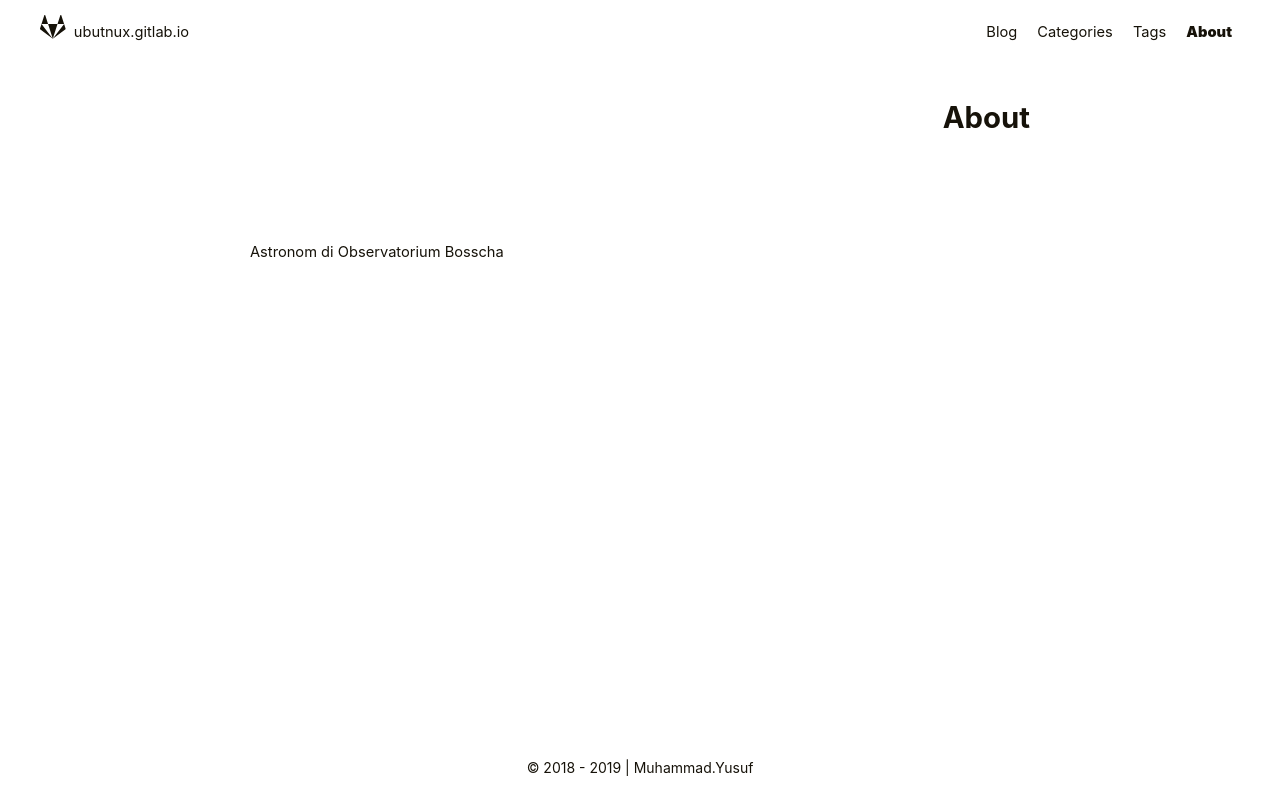
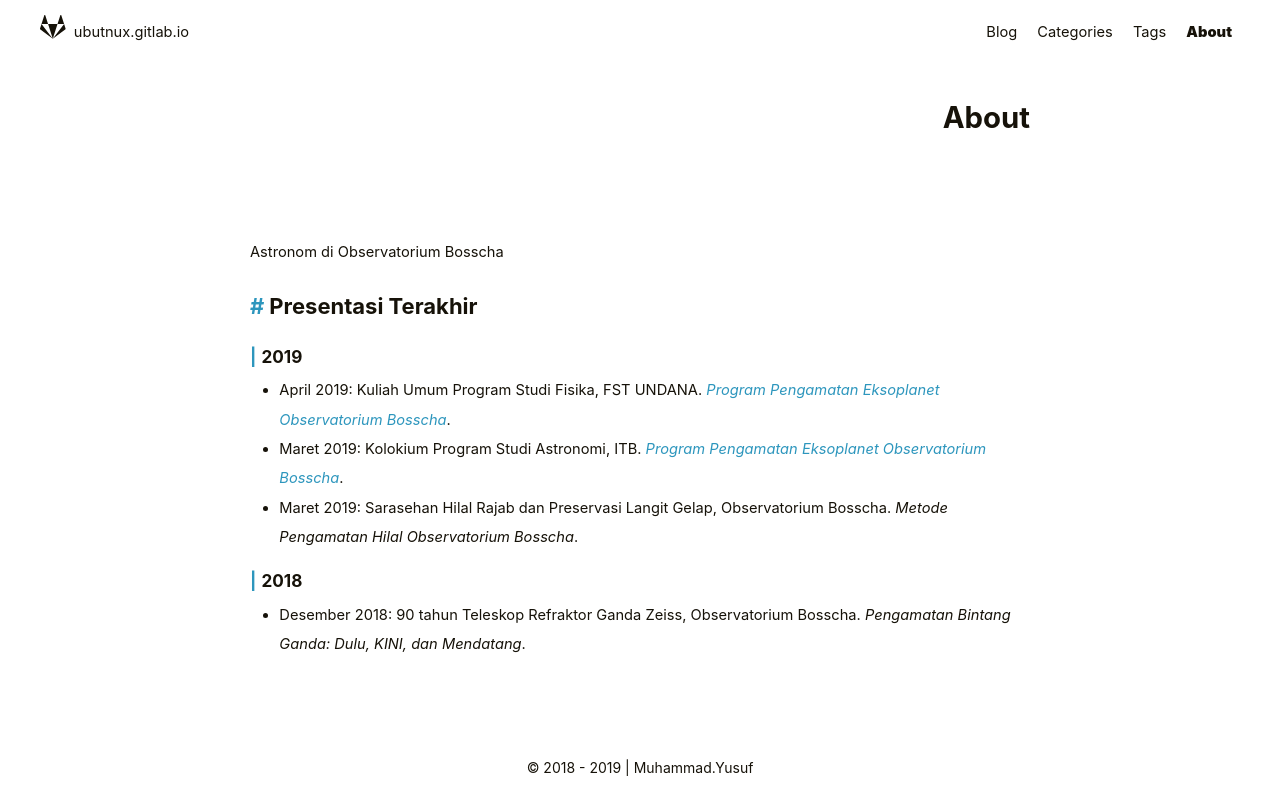
Before and after one commit to ubutnux/ubutnux.github.io, a plain HTML site: page about/index.html in a window 1280 px wide. Drawn offline with nearby package versions, Linux system fonts and the light colour scheme; some packages are replaced by stand-ins of ours; a web font is replaced by a local one.

Commit message:
rebuilding site Tue Mar 19 21:34:34 WIB 2019

```diff
--- a/about/index.html
+++ b/about/index.html
@@ -46,7 +46,8 @@
     "articleSection" : "",
     "name" : "About",
     "headline" : "About",
-    "description" : "Astronom di Observatorium Bosscha",
+    "description" : "Astronom di Observatorium Bosscha
+Presentasi Terakhir 2019  April 2019: Kuliah Umum Program Studi Fisika, FST UNDANA. Program Pengamatan Eksoplanet Observatorium Bosscha. Maret 2019: Kolokium Program Studi Astronomi, ITB. Program Pengamatan Eksoplanet Observatorium Bosscha. Maret 2019: Sarasehan Hilal Rajab dan Preservasi Langit Gelap, Observatorium Bosscha. Metode Pengamatan Hilal Observatorium Bosscha.  2018  Desember 2018: 90 tahun Teleskop Refraktor Ganda Zeiss, Observatorium Bosscha. Pengamatan Bintang Ganda: Dulu, KINI, dan Mendatang.",
     "inLanguage" : "en-us",
     "author" : "Muhammad.Yusuf",
     "creator" : "Muhammad.Yusuf",
@@ -57,7 +58,7 @@
     "datePublished": "2014-04-09 00:00:00 &#43;0000 UTC",
     "dateModified" : "2014-04-09 00:00:00 &#43;0000 UTC",
     "url" : "https://ubutnux.gitlab.io/about/",
-    "wordCount" : "4",
+    "wordCount" : "67",
     "keywords" : [  "ubutnux.gitlab.io"]
 }
 </script>
@@ -152,7 +153,26 @@
 <div class="post-warp archive">
     <h2 class="post-title" style="text-align:right;padding-bottom:2em">About</h2>
     <div class="post-content">
-        <p>Astronom di Observatorium Bosscha</p>
+
+
+<p>Astronom di Observatorium Bosscha</p>
+
+<h2 id="presentasi-terakhir">Presentasi Terakhir</h2>
+
+<h3 id="2019">2019</h3>
+
+<ul>
+<li>April 2019: Kuliah Umum Program Studi Fisika, FST UNDANA. <a href="https://ubutnux.github.io/pengamatan-exoplanet-presentasi" rel="nofollow noreferrer" target="_blank"><em>Program Pengamatan Eksoplanet Observatorium Bosscha</em></a>.</li>
+<li>Maret 2019: Kolokium Program Studi Astronomi, ITB. <a href="https://ubutnux.github.io/pengamatan-exoplanet-presentasi" rel="nofollow noreferrer" target="_blank"><em>Program Pengamatan Eksoplanet Observatorium Bosscha</em></a>.</li>
+<li>Maret 2019: Sarasehan Hilal Rajab dan Preservasi Langit Gelap, Observatorium Bosscha. <em>Metode Pengamatan Hilal Observatorium Bosscha</em>.</li>
+</ul>
+
+<h3 id="2018">2018</h3>
+
+<ul>
+<li>Desember 2018: 90 tahun Teleskop Refraktor Ganda Zeiss, Observatorium Bosscha. <em>Pengamatan Bintang Ganda: Dulu, KINI, dan
+Mendatang</em>.</li>
+</ul>
 
     </div>
 </div>
--- a/sitemap.xml
+++ b/sitemap.xml
@@ -147,7 +147,7 @@
     </url>
 
     <url>
-      <loc>https://ubutnux.gitlab.io/tags/python/</loc>
+      <loc>https://ubutnux.gitlab.io/categories/python/</loc>
 
       <lastmod>2019-03-11T00:00:00+00:00</lastmod>
 
@@ -159,7 +159,7 @@
     </url>
 
     <url>
-      <loc>https://ubutnux.gitlab.io/categories/python/</loc>
+      <loc>https://ubutnux.gitlab.io/tags/python/</loc>
 
       <lastmod>2019-03-11T00:00:00+00:00</lastmod>
 
```
